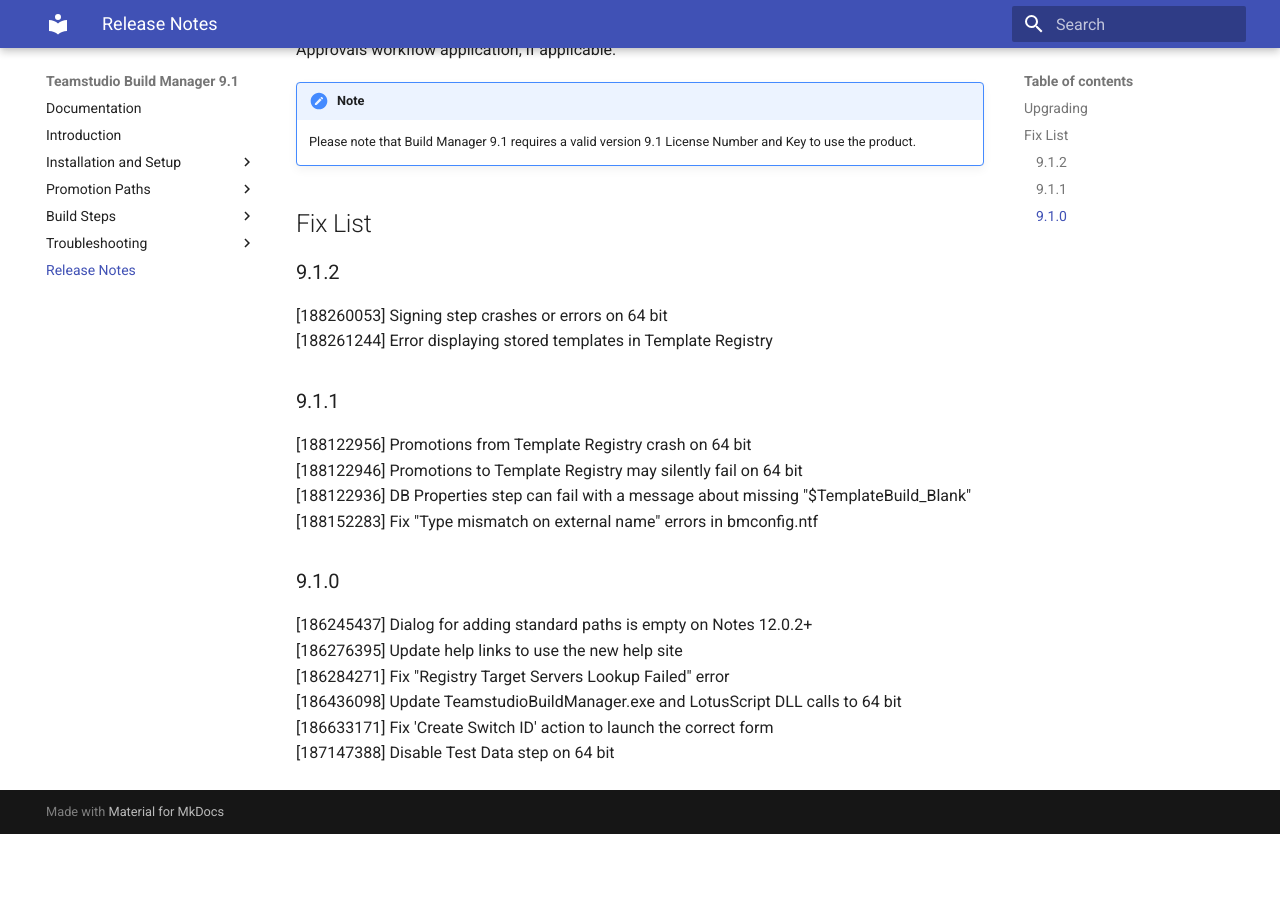
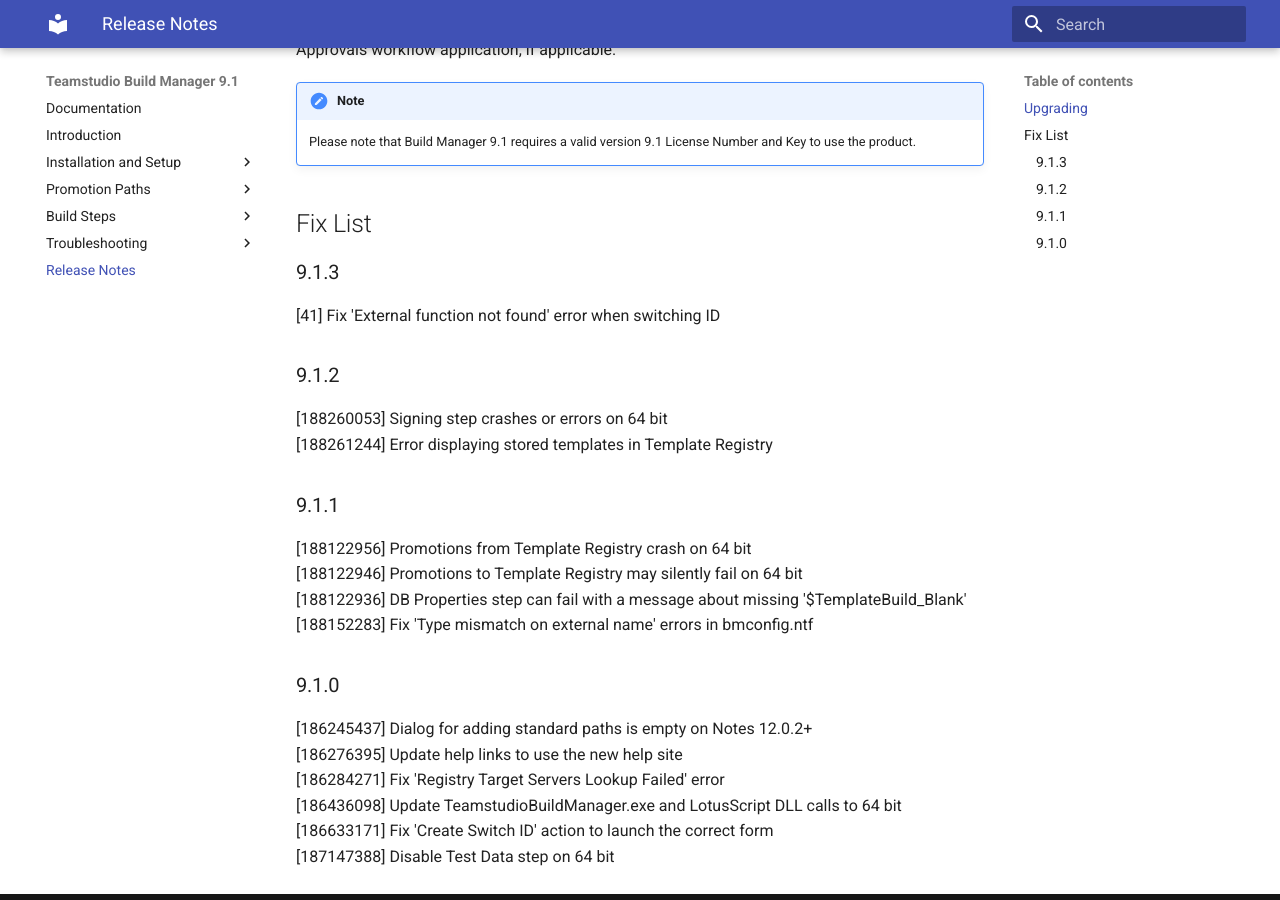
Before and after one commit to teamstudio/docs-bm, an MkDocs documentation site: the page built from docs/release.md, in a window 1280 px wide and 900 px high, scrolled down 666 px. Built offline with MkDocs 1.6.1 and Material for MkDocs 9.7.7, drawn with Linux system fonts in a browser that asks for light colours; before the commit the page ends 1500 px from its top, so only the background shows below that.

Commit message:
Update release notes for 9.1.3

```diff
--- a/docs/release.md
+++ b/docs/release.md
@@ -15,6 +15,9 @@
     Please note that Build Manager 9.1 requires a valid version 9.1 License Number and Key to use the product.
 
 ## Fix List
+### 9.1.3
+[41] Fix 'External function not found' error when switching ID
+
 ### 9.1.2
 [188260053] Signing step crashes or errors on 64 bit
 [188261244] Error displaying stored templates in Template Registry
@@ -22,14 +25,14 @@
 ### 9.1.1
 [188122956]	Promotions from Template Registry crash on 64 bit
 [188122946]	Promotions to Template Registry may silently fail on 64 bit
-[188122936]	DB Properties step can fail with a message about missing "$TemplateBuild_Blank"
-[188152283]	Fix "Type mismatch on external name" errors in bmconfig.ntf
+[188122936]	DB Properties step can fail with a message about missing '$TemplateBuild_Blank'
+[188152283]	Fix 'Type mismatch on external name' errors in bmconfig.ntf
 
 ### 9.1.0
 
 [186245437] Dialog for adding standard paths is empty on Notes 12.0.2+
 [186276395] Update help links to use the new help site
-[186284271] Fix "Registry Target Servers Lookup Failed" error
+[186284271] Fix 'Registry Target Servers Lookup Failed' error
 [186436098] Update TeamstudioBuildManager.exe and LotusScript DLL calls to 64 bit
 [186633171] Fix 'Create Switch ID' action to launch the correct form
 [187147388] Disable Test Data step on 64 bit
```
